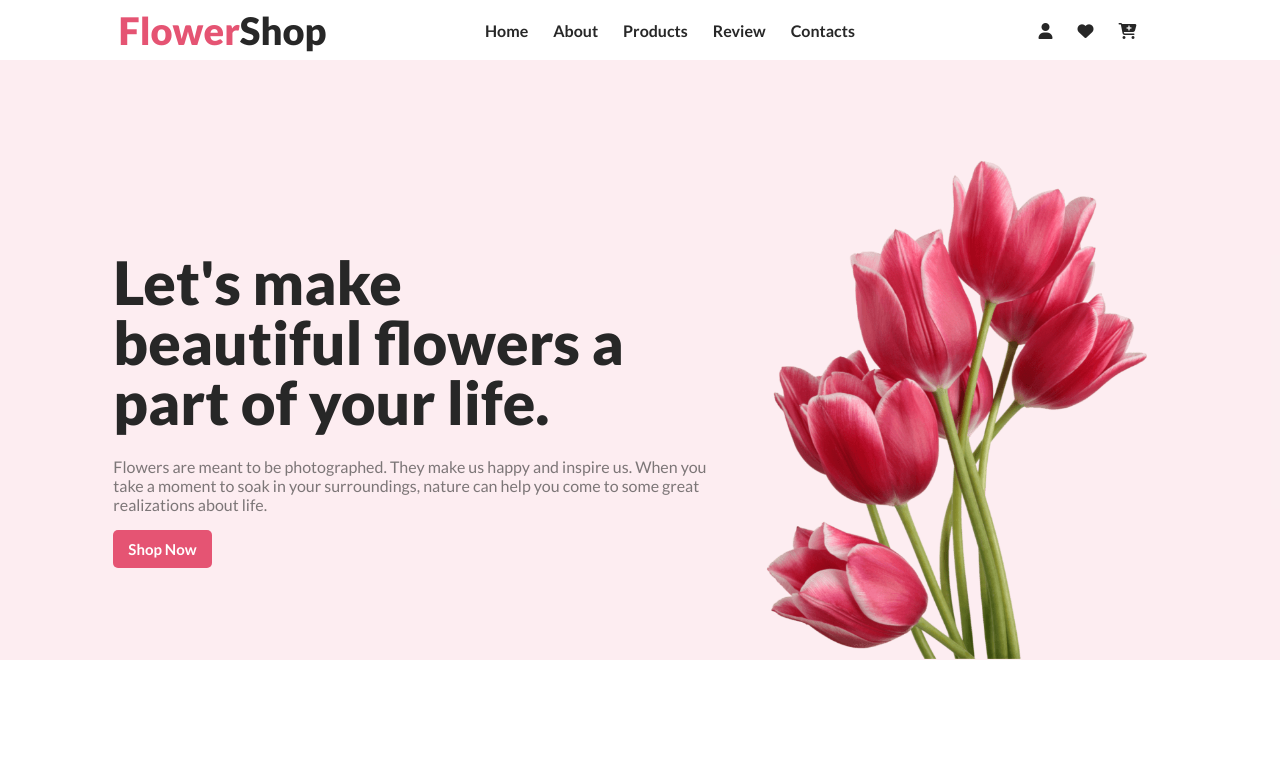
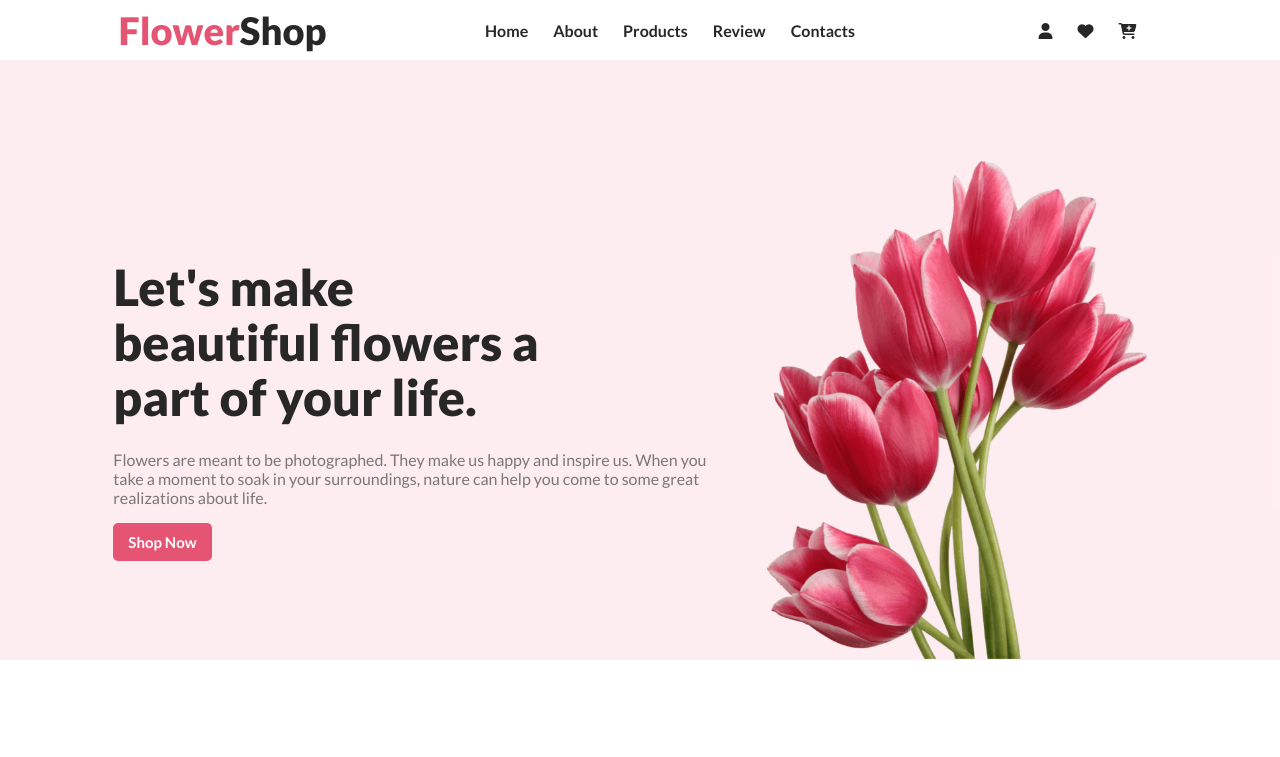
Before and after one commit to AbdullahAlJubair/flower-shop-assignment, a plain HTML site: page index.html in a window 1280 px wide. Shown: the top 757 px of the page. Drawn offline with Linux system fonts and the light colour scheme.

Commit message:
Header banner title size change

```diff
--- a/Styles/style.css
+++ b/Styles/style.css
@@ -51,9 +51,9 @@ nav li:hover a{
 }
 h1.banner-title {
     color: #272727;
-    font-size: 60px;
+    font-size: 50px;
     font-weight: 900;
-    line-height: 60px;
+    line-height: 55px;
     margin: 0 auto 25px;
 }
 .section-text { /*All Section Text Design*/
--- a/index.html
+++ b/index.html
@@ -42,7 +42,7 @@
         </nav>
         <section class="banner">  <!-- Banner Section -->
             <div class="banner-content">
-                <h1 class="banner-title">Let's make <br> beautiful flowers a part of your life.</h1>
+                <h1 class="banner-title">Let's make <br> beautiful flowers a <br>part of your life.</h1>
                 <p class="section-text">
                     Flowers are meant to be photographed. They make us happy and inspire us. When you take a moment to soak in your surroundings, nature can help you come to some great realizations about life.
                 </p>
```
